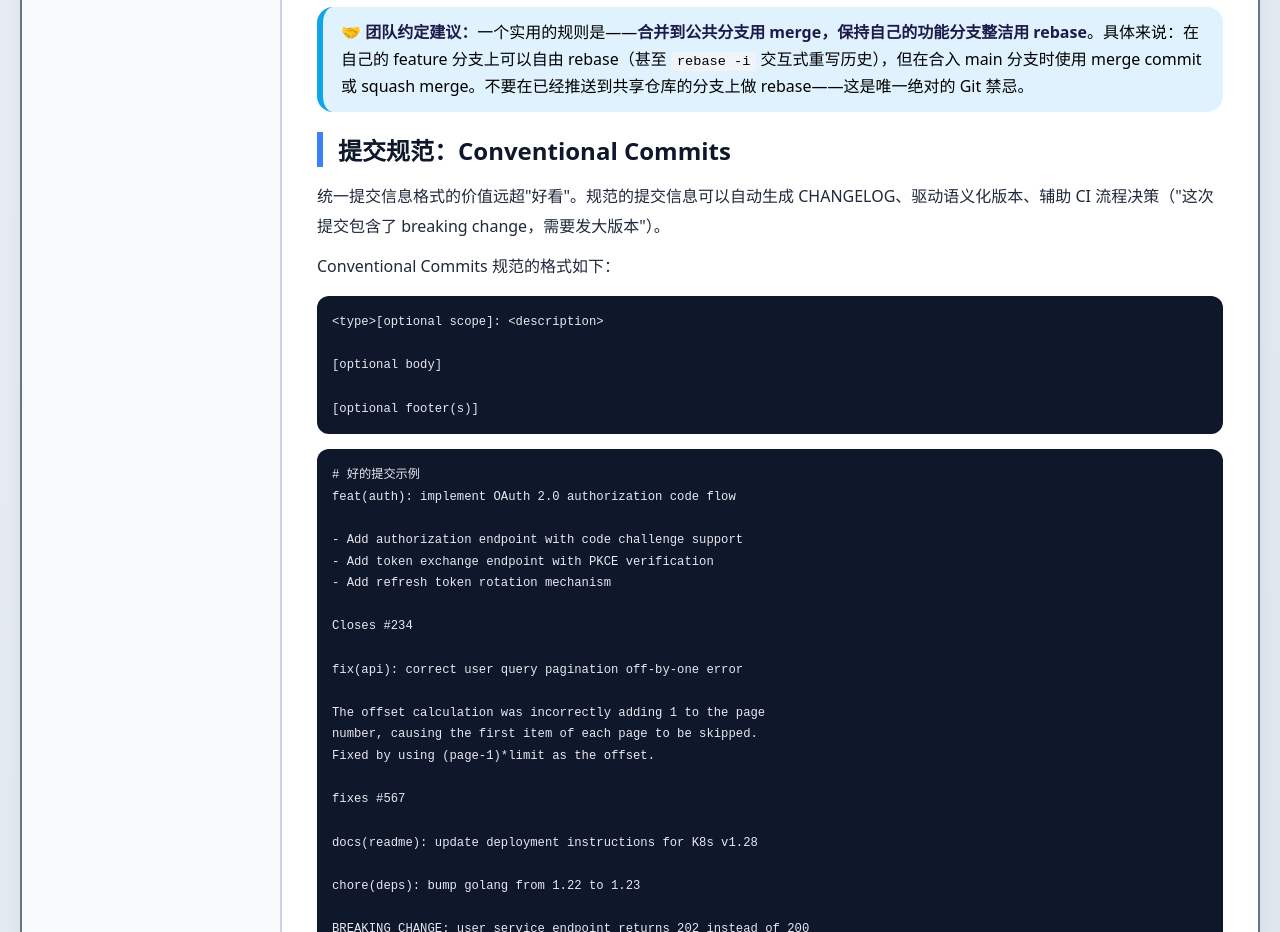
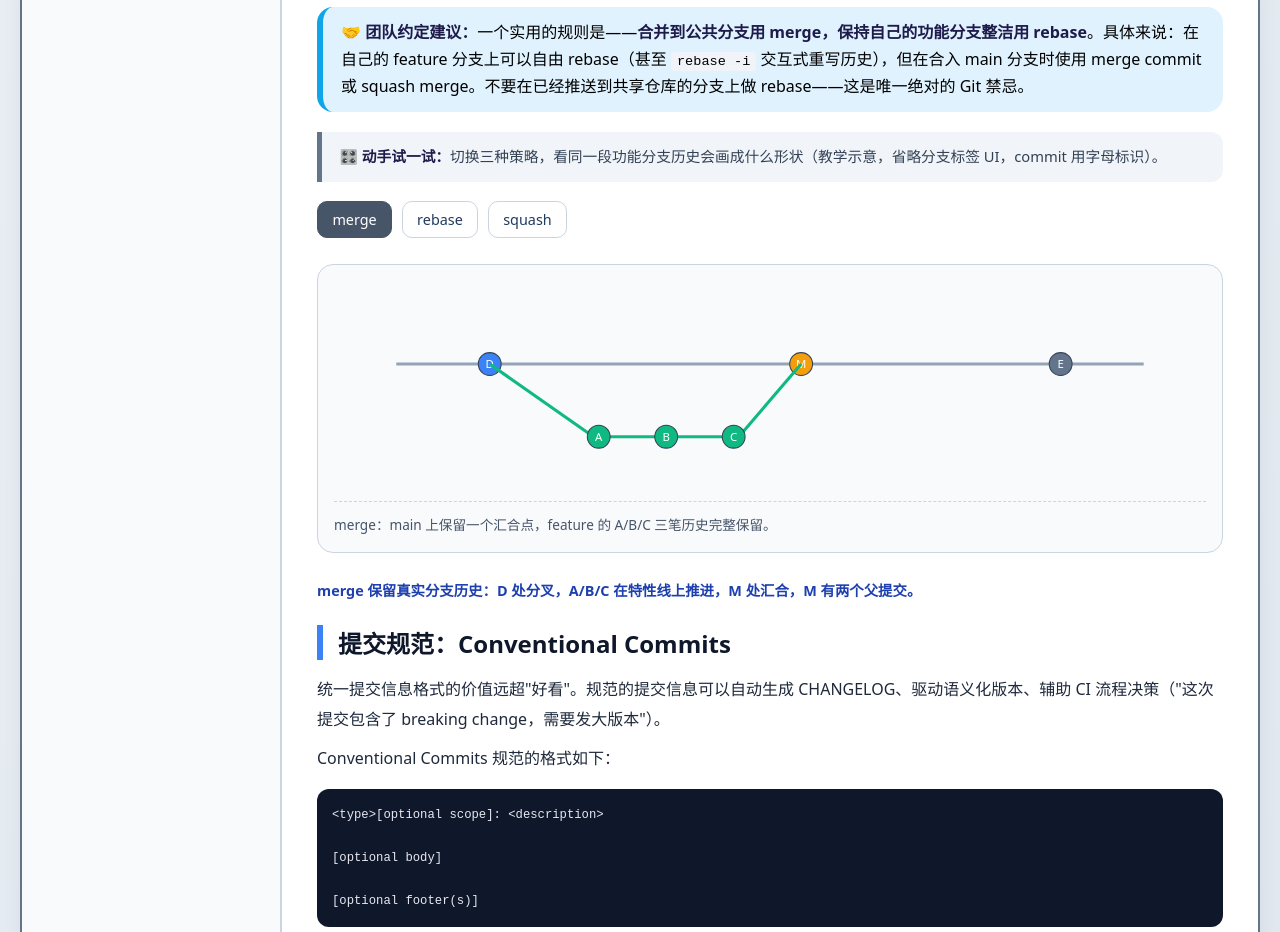
Before and after one commit to 1998x-stack/backend-development-tutorial, a plain HTML site: page 04.html in a window 1280 px wide. Shown: the part 2820-3752 px from the top of the page. Drawn offline with Linux system fonts and the light colour scheme.

Commit message:
feat(backend-development-tutorial): interactive merge/rebase/squash commit-graph switch in ch04

```diff
--- a/04.html
+++ b/04.html
@@ -370,6 +370,77 @@ $ git commit -m "feat: add payment module"
             <strong>🤝 团队约定建议：</strong>一个实用的规则是——<strong>合并到公共分支用 merge，保持自己的功能分支整洁用 rebase</strong>。具体来说：在自己的 feature 分支上可以自由 rebase（甚至 <code>rebase -i</code> 交互式重写历史），但在合入 main 分支时使用 merge commit 或 squash merge。不要在已经推送到共享仓库的分支上做 rebase——这是唯一绝对的 Git 禁忌。
         </div>
 
+        <div class="note">
+            <strong>🎛️ 动手试一试：</strong>切换三种策略，看同一段功能分支历史会画成什么形状（教学示意，省略分支标签 UI，commit 用字母标识）。
+        </div>
+        <div class="control-row" role="group" aria-label="合并策略切换">
+            <button type="button" data-strat="merge" aria-pressed="true">merge</button>
+            <button type="button" data-strat="rebase" aria-pressed="false">rebase</button>
+            <button type="button" data-strat="squash" aria-pressed="false">squash</button>
+        </div>
+        <figure>
+            <svg id="gitgraph" viewBox="0 0 840 200" role="img" aria-labelledby="fig04b-title" xmlns="http://www.w3.org/2000/svg"><title id="fig04b-title">merge / rebase / squash 三种策略的提交图</title></svg>
+            <figcaption id="gitgraph-cap">选择上方策略查看提交图变化。</figcaption>
+        </figure>
+        <p class="status" id="git-status" aria-live="polite"></p>
+        <script>
+        (function () {
+            var svg = document.getElementById('gitgraph');
+            var cap = document.getElementById('gitgraph-cap');
+            var out = document.getElementById('git-status');
+            var btns = Array.prototype.slice.call(document.querySelectorAll('[data-strat]'));
+            var NS = 'http://www.w3.org/2000/svg';
+            function dot(x, y, label, fill) {
+                var c = document.createElementNS(NS, 'circle');
+                c.setAttribute('cx', x); c.setAttribute('cy', y); c.setAttribute('r', 11);
+                c.setAttribute('fill', fill); c.setAttribute('stroke', '#334155');
+                svg.appendChild(c);
+                var t = document.createElementNS(NS, 'text');
+                t.setAttribute('x', x); t.setAttribute('y', y + 4); t.setAttribute('text-anchor', 'middle');
+                t.setAttribute('font-size', '11'); t.setAttribute('fill', '#fff'); t.textContent = label;
+                svg.appendChild(t);
+            }
+            function line(x1, y1, x2, y2, color) {
+                var p = document.createElementNS(NS, 'path');
+                p.setAttribute('d', 'M' + x1 + ' ' + y1 + ' L' + x2 + ' ' + y2);
+                p.setAttribute('stroke', color); p.setAttribute('stroke-width', '3'); p.setAttribute('fill', 'none');
+                svg.appendChild(p);
+            }
+            var data = {
+                merge:  { cap: 'merge：main 上保留一个汇合点，feature 的 A/B/C 三笔历史完整保留。',
+                          txt: 'merge 保留真实分支历史：D 处分叉，A/B/C 在特性线上推进，M 处汇合，M 有两个父提交。' },
+                rebase: { cap: 'rebase：A/B/C 被重新应用到 D 之后，历史线性但 SHA 全变。',
+                          txt: 'rebase 把 A/B/C 重新应用在 D 之后（记作 A\u2019/B\u2019/C\u2019），得到线性历史，但 commit SHA 全部改变。' },
+                squash: { cap: 'squash：main 上只多一个压缩提交 S，中间过程被合掉。',
+                          txt: 'squash 把 A/B/C 压缩成单个提交 S 落到 main，主干历史极简，代价是丢失中间开发细节。' }
+            };
+            function render(kind) {
+                while (svg.lastChild && svg.lastChild.nodeName !== 'title') { svg.removeChild(svg.lastChild); }
+                var MY = 80;
+                line(60, MY, 780, MY, '#94a3b8');
+                if (kind === 'merge') {
+                    dot(150, MY, 'D', '#3b82f6'); dot(450, MY, 'M', '#f59e0b'); dot(700, MY, 'E', '#64748b');
+                    line(150, MY, 250, 150, '#10b981'); line(250, 150, 390, 150, '#10b981'); line(390, 150, 450, MY, '#10b981');
+                    dot(255, 150, 'A', '#10b981'); dot(320, 150, 'B', '#10b981'); dot(385, 150, 'C', '#10b981');
+                } else if (kind === 'rebase') {
+                    dot(150, MY, 'D', '#3b82f6'); dot(300, MY, 'A\u2019', '#10b981'); dot(400, MY, 'B\u2019', '#10b981');
+                    dot(500, MY, 'C\u2019', '#10b981'); dot(700, MY, 'E', '#64748b');
+                } else {
+                    dot(150, MY, 'D', '#3b82f6'); dot(420, MY, 'S', '#f59e0b'); dot(700, MY, 'E', '#64748b');
+                }
+                out.textContent = data[kind].txt;
+                cap.textContent = data[kind].cap;
+            }
+            btns.forEach(function (b) {
+                b.addEventListener('click', function () {
+                    btns.forEach(function (x) { x.setAttribute('aria-pressed', x === b ? 'true' : 'false'); });
+                    render(b.getAttribute('data-strat'));
+                });
+            });
+            render('merge');
+        })();
+        </script>
+
         <h2>提交规范：Conventional Commits</h2>
 
         <p>统一提交信息格式的价值远超"好看"。规范的提交信息可以自动生成 CHANGELOG、驱动语义化版本、辅助 CI 流程决策（"这次提交包含了 breaking change，需要发大版本"）。</p>
```
